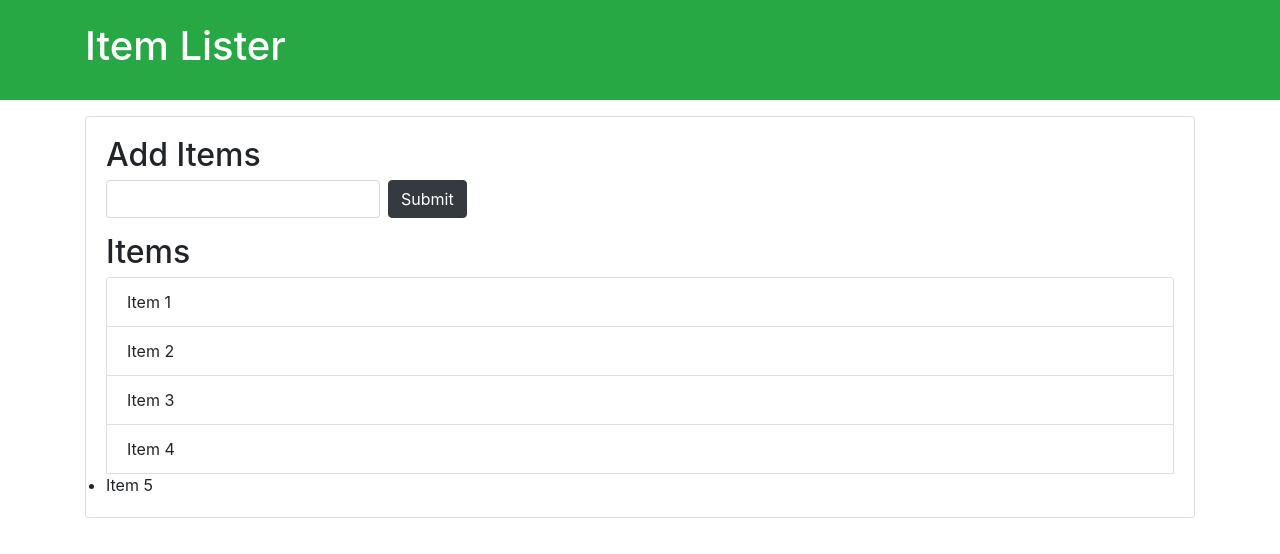
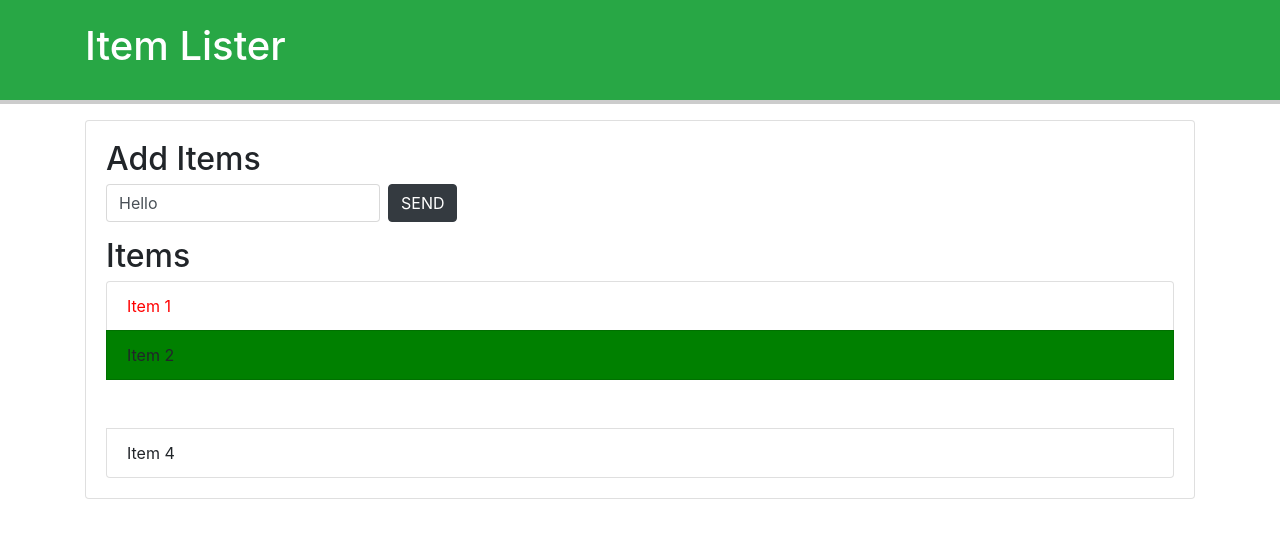
Before and after one commit to Sanjeevv30/newstart, a plain HTML site: page index.html in a window 1280 px wide. Drawn offline with nearby package versions, Linux system fonts and the light colour scheme.

Commit message:
fifthCommit

```diff
--- a/demo.js
+++ b/demo.js
@@ -13,7 +13,7 @@
 // var header = document.getElementById('main-header');
 // header.style.borderBottom = 'solid 3px #000';
 // GET ELEMENT BY CLASS;
-var items = document.getElementsByClassName('list-group-item');
+//var items = document.getElementsByClassName('list-group-item');
 // console.log(items);
 // console.log(items[1]);
 // items[1].textContent = 'Hello 2';
@@ -26,19 +26,39 @@ var items = document.getElementsByClassName('list-group-item');
 // for(let i=0;i<items.length;i++){
 //     items[1].style.backgroundColor = "#f4f4f4";
 // }
-items[4].style.fontWeight = 'bold';
-// GET ELEMENT BY TAGNAME;
-var li = document.getElementsByTagName('li');
-console.log(li);
-console.log(li[1]);
-li[1].textContent = 'Hello 2';
-// li[0].style.fontWeight = 'bold';
-// li[1].style.fontWeight = 'bold';
-// li[2].style.fontWeight = 'bold';
-// li[3].style.fontWeight = 'bold';
-// li[4].style.fontWeight = 'bold';
-li[2].style.backgroundColor = 'green';
+// items[4].style.fontWeight = 'bold';
+// // GET ELEMENT BY TAGNAME;
+// var li = document.getElementsByTagName('li');
+// console.log(li);
+// console.log(li[1]);
+// li[1].textContent = 'Hello 2';
+// // li[0].style.fontWeight = 'bold';
+// // li[1].style.fontWeight = 'bold';
+// // li[2].style.fontWeight = 'bold';
+// // li[3].style.fontWeight = 'bold';
+// // li[4].style.fontWeight = 'bold';
+// li[2].style.backgroundColor = 'green';
 
-for(let i=0;i<li.length;i++){
-    li[1].style.backgroundColor = "#f4f4f4";
-}
+// for(let i=0;i<li.length;i++){
+//     li[1].style.backgroundColor = "#f4f4f4";
+// }
+//QUERY SELECTOR//
+var header = document.querySelector('#main-header');
+header.style.borderBottom = 'solid 4px #ccc';
+
+var input = document.querySelector('input');
+input.value = 'Hello';
+
+var submit = document.querySelector('input[type = "submit" ]');
+submit.value = "SEND";
+
+var secondItem = document.querySelector('.list-group-item:nth-child(2)');
+secondItem.style.backgroundColor = 'green';
+
+var item = document.querySelector('.list-group-item');
+item.style.color = 'red'
+
+//document.querySelector("#myElement").style.display = "none";
+
+var thirdItem =  document.querySelector('.list-group-item:nth-child(3)');
+thirdItem.style.visibility = 'hidden';
--- a/index.html
+++ b/index.html
@@ -28,7 +28,6 @@
       <li class="list-group-item">Item 2</li>
       <li class="list-group-item">Item 3</li>
       <li class="list-group-item">Item 4</li>
-      <li>Item 5</li>
     </ul>
    </div>
   </div>
```
